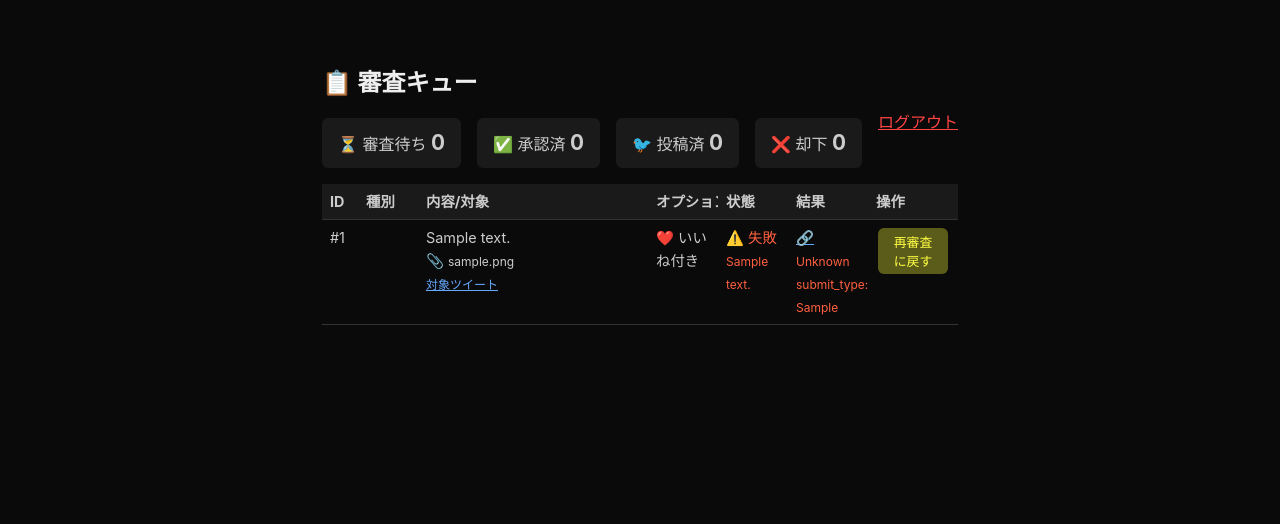
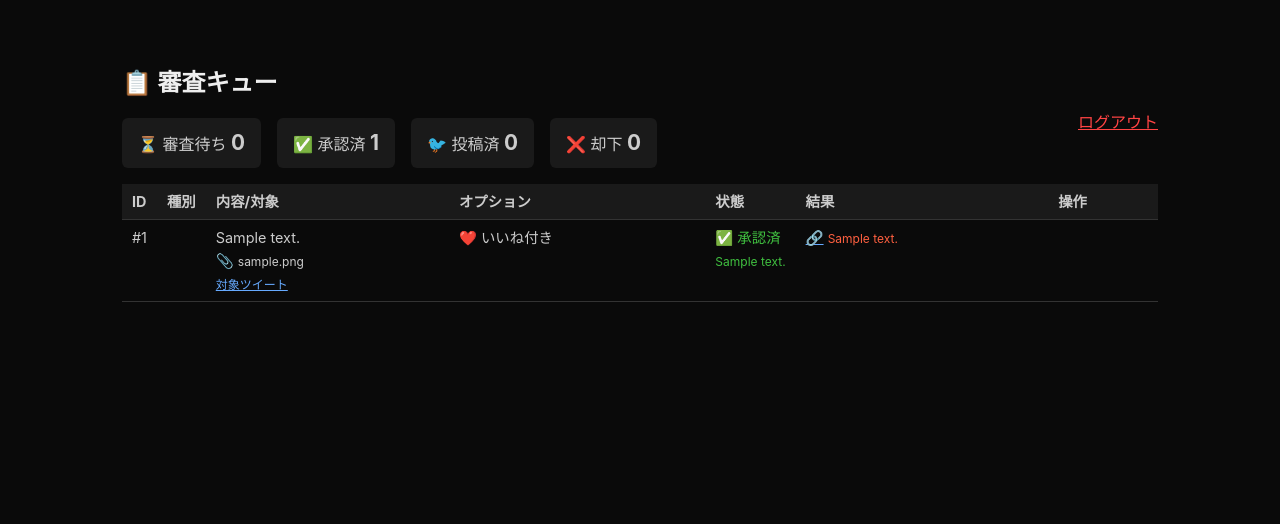
Before and after one commit to maebahesioru/daiko, a Flask app: page /admin/queue in a window 1280 px wide. Shown: the top 524 px of the page. Run offline with Flask 3, Linux system fonts and the light colour scheme; the visitor is signed in with stand-in values (Sample User, id 1); tables that the repository leaves empty hold one stand-in row (values such as "Sample post").

Commit message:
wider container (700→1100px) + natural table layout

```diff
--- a/static/style.css
+++ b/static/style.css
@@ -9,7 +9,7 @@ body {
 }
 
 .container {
-  max-width: 700px;
+  max-width: 1100px;
   margin: 2rem auto;
   padding: 2rem;
 }
--- a/templates/admin.html
+++ b/templates/admin.html
@@ -6,18 +6,18 @@
 <title>管理者パネル - 匿名ツイート代行</title>
 <link rel="stylesheet" href="/static/style.css?v=2">
 <style>
-.queue-table { width:100%; border-collapse:collapse; margin-top:1rem; font-size:0.9rem; table-layout:fixed; }
-.queue-table th, .queue-table td { padding:6px 8px; border-bottom:1px solid #333; text-align:left; vertical-align:top; overflow:hidden; }
+.queue-table { width:100%; border-collapse:collapse; margin-top:1rem; font-size:0.9rem; }
+.queue-table th, .queue-table td { padding:6px 10px; border-bottom:1px solid #333; text-align:left; vertical-align:top; }
 .queue-table th { background:#1a1a1a; position:sticky; top:0; white-space:nowrap; }
 .queue-table tr:hover { background:#1a1a1a; }
-.queue-table th:nth-child(1) { width:36px; }
-.queue-table th:nth-child(2) { width:60px; }
-.queue-table th:nth-child(4) { width:70px; }
-.queue-table th:nth-child(5) { width:70px; }
-.queue-table th:nth-child(6) { width:80px; }
-.queue-table th:nth-child(7) { width:90px; }
-/* Content column gets remaining space */
-.queue-table td:nth-child(3) { word-break:break-word; }
+.queue-table td { word-break:break-word; }
+/* Narrow columns: prevent wrapping */
+.queue-table th:nth-child(1),
+.queue-table td:nth-child(1) { white-space:nowrap; width:1%; }
+.queue-table th:nth-child(2),
+.queue-table td:nth-child(2) { white-space:nowrap; width:1%; }
+.queue-table th:nth-child(5),
+.queue-table td:nth-child(5) { white-space:nowrap; width:1%; }
 .status-pending { color:#f0c040; }
 .status-approved { color:#40c040; }
 .status-rejected { color:#c04040; }
```
